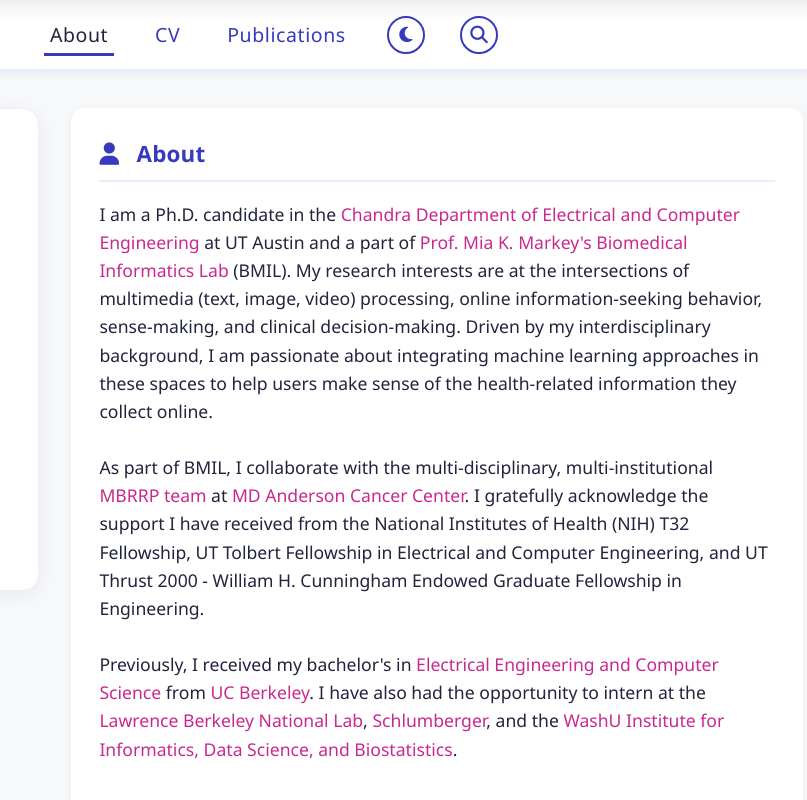
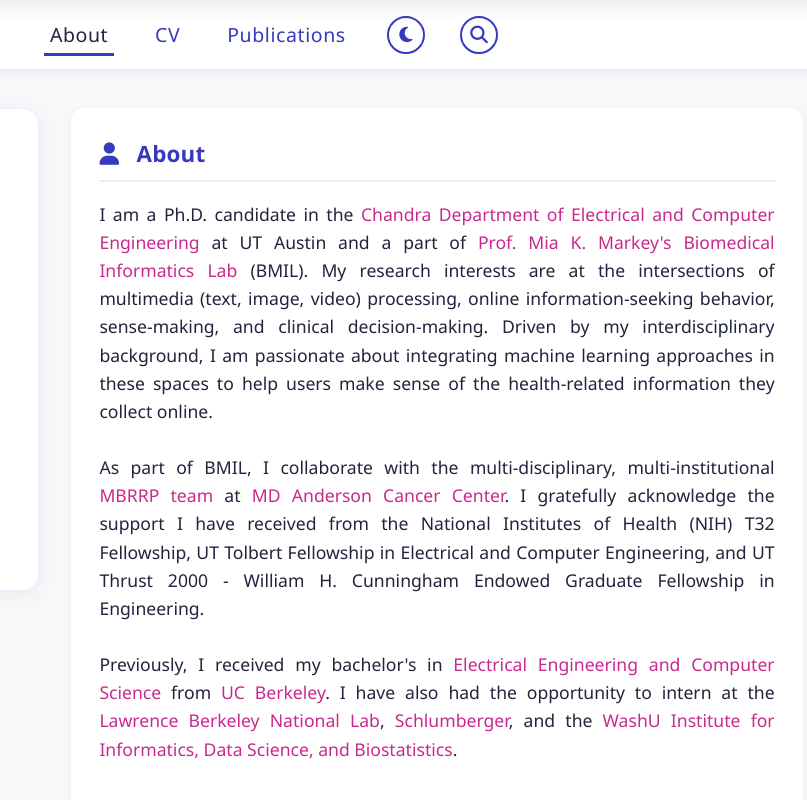
Before and after one commit to xiomarag/xiomarag.github.io, a plain HTML site: page index.html in a window 1280 px wide. Shown: the top 800 px of the page, 369-1176 px from the left. Drawn offline with nearby package versions, Linux system fonts and the light colour scheme.

Commit message:
Modify section

```diff
--- a/index.html
+++ b/index.html
@@ -75,7 +75,7 @@
 
 	  <section class="fade-in" id="about">
         <h2><i class="fas fa-user"></i> About</h2>
-        <p>
+        <p style="text-align: justify;">
           I am a Ph.D. candidate in the <a href="https://www.ece.utexas.edu/" target="_blank" rel="noreferrer noopener">Chandra Department of Electrical and Computer Engineering</a> at UT Austin and a part of
           <a href="https://www.bme.utexas.edu/people/faculty-directory/markey" target="_blank" rel="noreferrer noopener"> Prof. Mia K. Markey's</a>
           <a href="https://bmil.bme.utexas.edu/" target="_blank" rel="noreferrer noopener">Biomedical Informatics Lab</a> (BMIL).
@@ -88,9 +88,7 @@
           I gratefully acknowledge the support I have received from the National Institutes of Health (NIH) T32 Fellowship,
           UT Tolbert Fellowship in Electrical and Computer Engineering, and UT Thrust 2000 - William H. Cunningham Endowed
           Graduate Fellowship in Engineering.
-
-          <br><br>Previously, I received my bachelor's in
-          <a href="https://eecs.berkeley.edu/" target="_blank" rel="noreferrer noopener">Electrical Engineering and Computer Science</a>
+          <br><br>Previously, I received my bachelor's in <a href="https://eecs.berkeley.edu/" target="_blank" rel="noreferrer noopener">Electrical Engineering and Computer Science</a>
           from <a href="https://www.berkeley.edu/" target="_blank" rel="noreferrer noopener">UC Berkeley</a>.
           I have also had the opportunity to intern at the <a href="https://als.lbl.gov/" target="_blank" rel="noreferrer noopener">Lawrence
           Berkeley National Lab</a>, <a href="https://www.slb.com/" target="_blank" rel="noreferrer noopener">Schlumberger</a>, and
```
